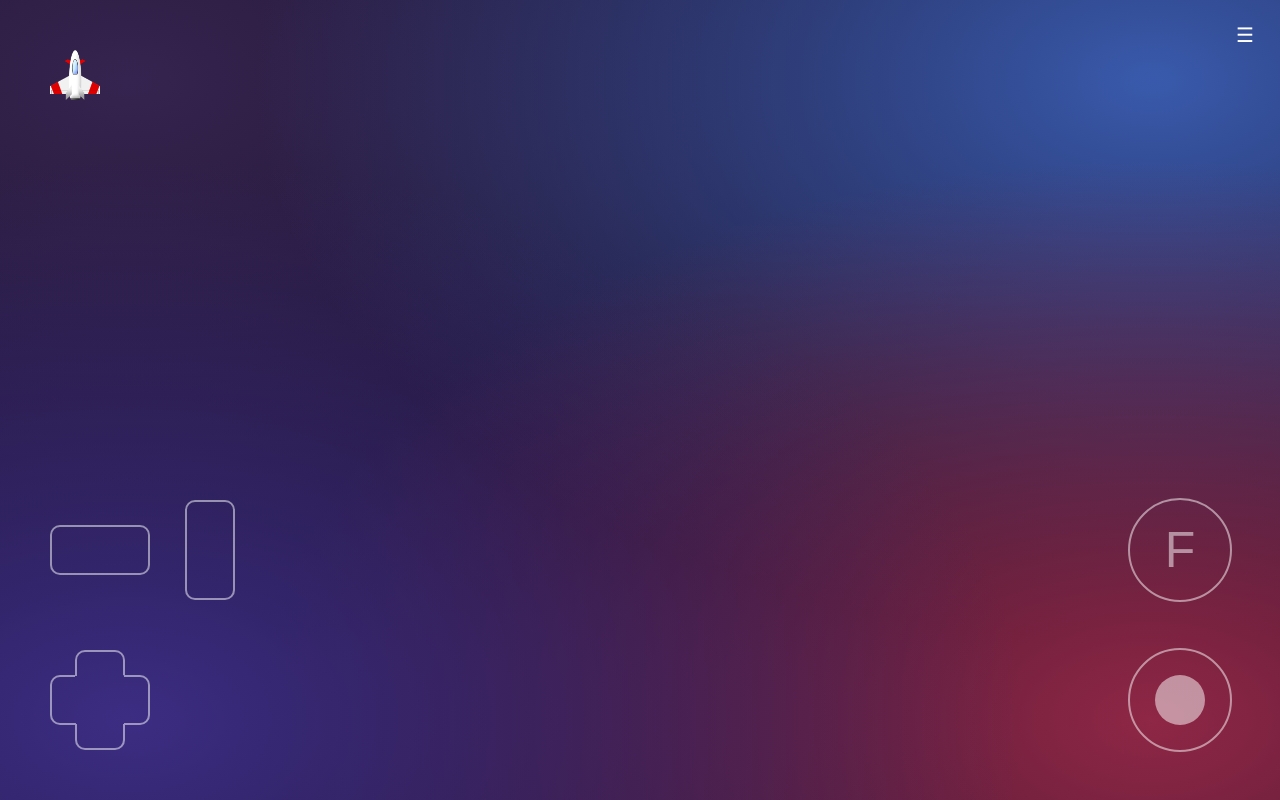
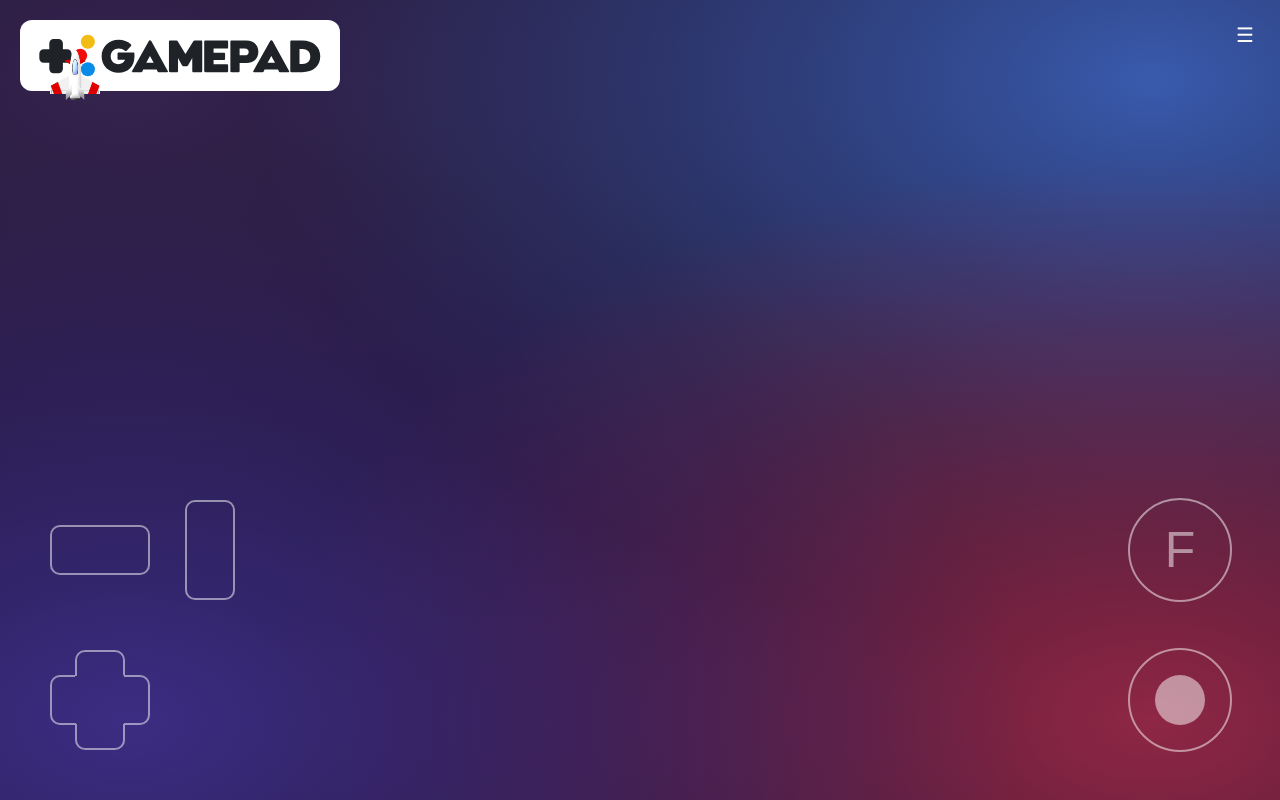
Before and after one commit to rokobuljan/gamepad, a website built with Vite: page example/index.html in a window 1280 px wide. Built offline with nearby package versions, Linux system fonts and the light colour scheme.

Commit message:
imp: readme; add: logo

```diff
--- a/example/index.html
+++ b/example/index.html
@@ -12,10 +12,12 @@
 <body>
 
     <div id="app">
+        <h1 class="app-brand">
+            <img src="/gamepad.svg" alt="Gamepad" width="1930" height="340">
+        </h1>
         <div id="controls-left"></div>
         <div id="controls-right"></div>
         <div id="app-menu">
-            <h1>Gamepad</h1>
             <p>Your virtual JavaScript touch controller for games &amp; IOT</p>
         </div>
     </div>
--- a/example/style.css
+++ b/example/style.css
@@ -57,6 +57,10 @@ body {
     }
 }
 
+#settings {
+    z-index: 3;
+}
+
 .player {
     position: absolute;
     left: 0;
@@ -84,3 +88,26 @@ body {
         box-shadow: 0 0 50px currentColor;
     }
 } */
+
+.app-brand {
+    position: absolute;
+    top: 20px;
+    left: 20px;
+    width: min(320px, calc(100% - 100px));
+    padding: 10px 14px;
+    border-radius: 12px;
+    background: #fff;
+    color-scheme: light;
+    pointer-events: none;
+    z-index: 1;
+}
+
+.app-brand img {
+    display: block;
+    width: 100%;
+    height: auto;
+}
+
+#app-menu {
+    top: 100px;
+}
```
Also changed, not shown: example/public/gamepad.svg (added), readme.md.
